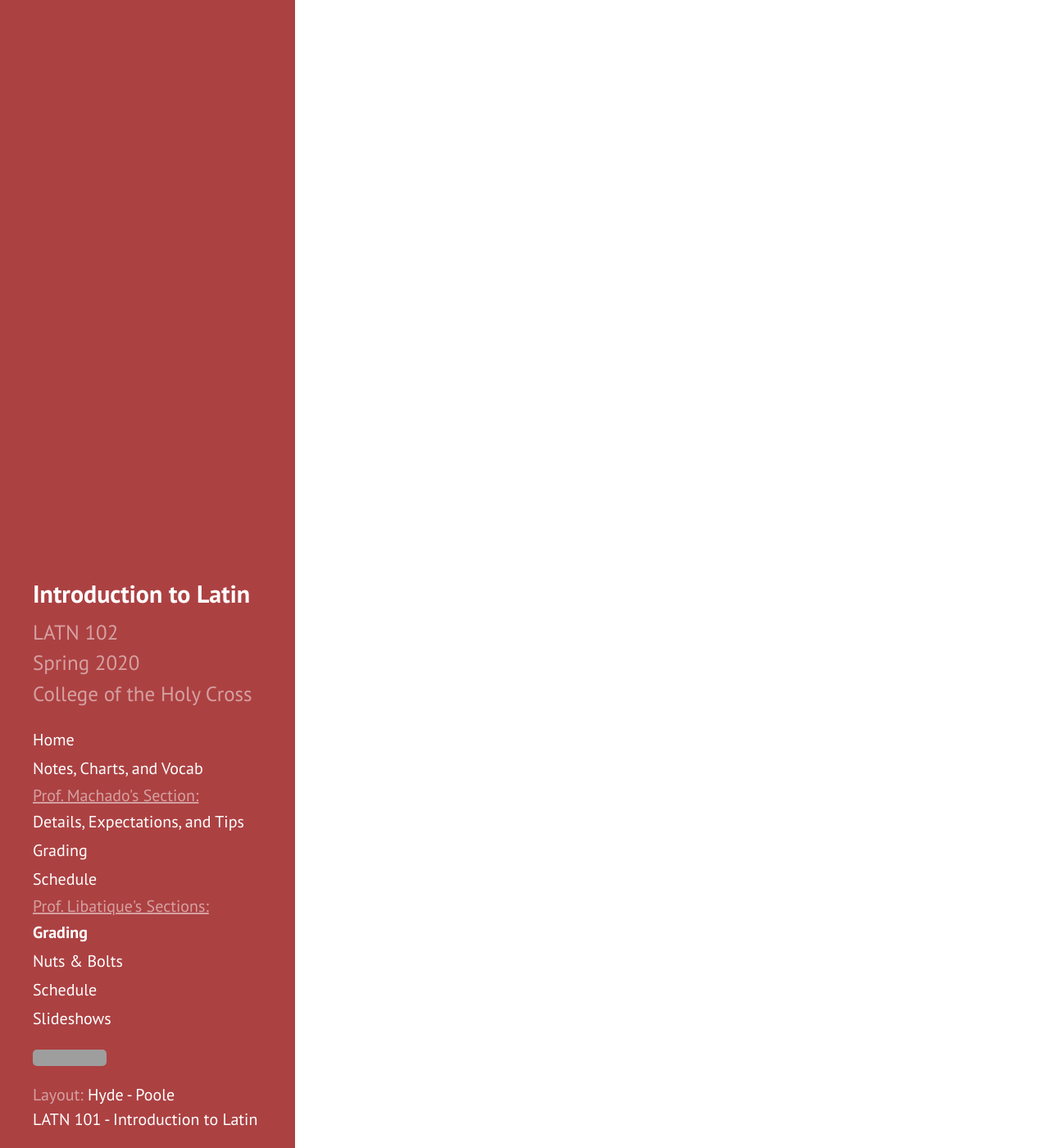
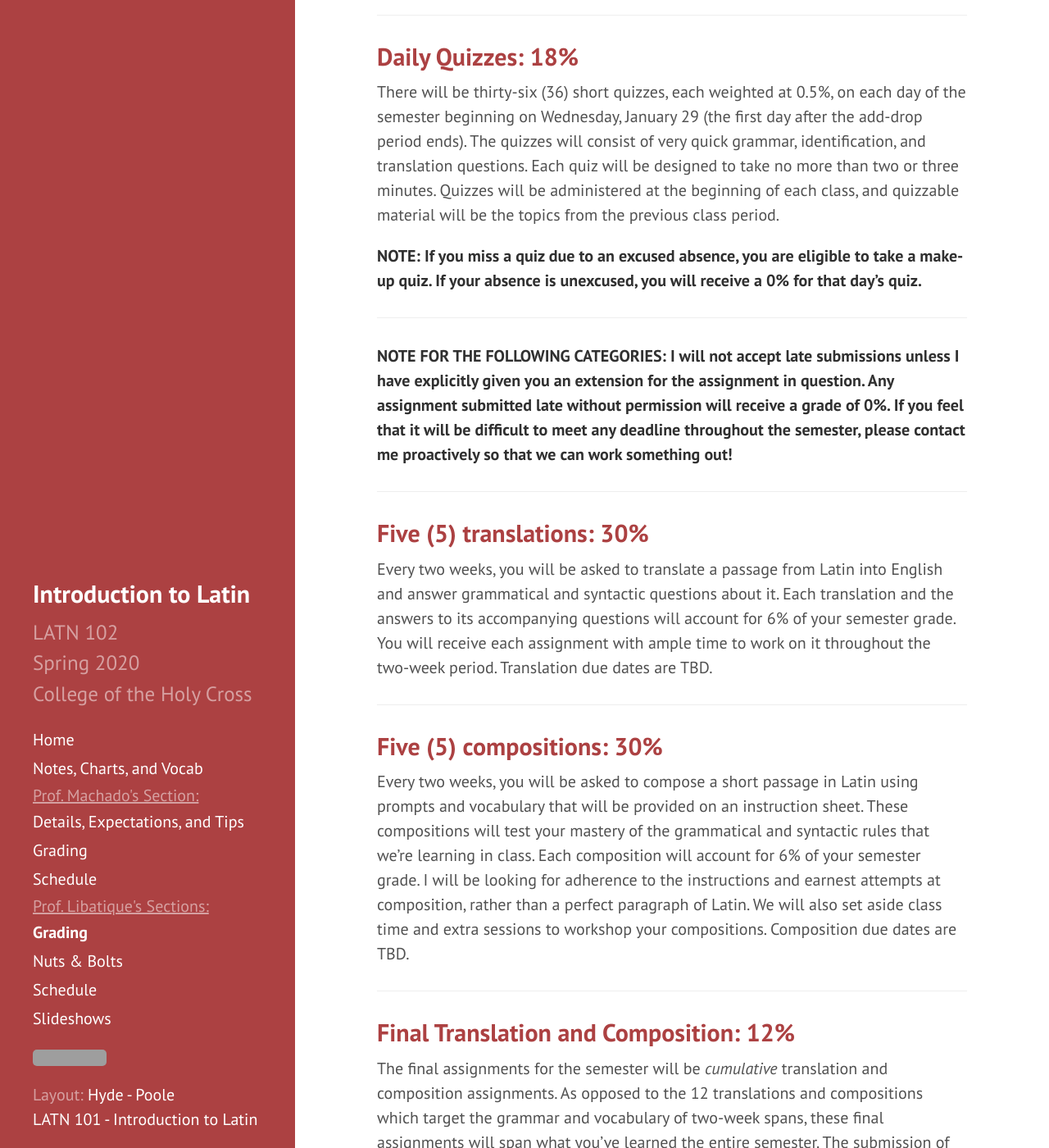
Before and after one commit to DLibatique/LATN102-S20, a Jekyll site: the page built from _pages/grading-DL.md, in a window 1280 px wide and 1400 px high, scrolled down 614 px. Shown: the whole window at 82% size. Built offline with Jekyll 4.4.1, drawn with Linux system fonts in a browser that asks for light colours; some of the changed text lies outside the part shown; grey boxes are pictures that could not be loaded.

Commit message:
added grading guidelines

```diff
--- a/_pages/grading-DL.md
+++ b/_pages/grading-DL.md
@@ -6,4 +6,57 @@ short_title: Grading
 permalink: grading-DL
 ---
 
-TBD
+***
+
+[Attendance and Participation](#attendance-and-participation-10) \| [Daily Quizzes](#daily-quizzes-18) \| [Translations](#six-6-translations-36) \| [Compositions](#six-6-compositions-36) \| [Final Translation and Composition](#final-translation-and-composition-12) \| [Revisions](#revisions) \| [Semester Grade](#semester-grade)
+
+***
+
+## Attendance and Participation: 10%
+You must attend each class and actively engage with the material being taught (i.e., no distractions via cell phones or Facebook, no disruption of the class by having personal conversations, etc.). **Participation is not optional; if you do not volunteer, I will call on you.** Latin is a challenging language and requires engagement both inside and outside of the classroom; in addition to being an active participant in class, you are also expected to spend time outside of class reviewing your grammatical and syntactic concepts and practicing translation. **Attendance will be tracked via the daily quizzes.**
+
+***
+
+## Daily Quizzes: 18%
+There will be thirty-six (36) short quizzes, each weighted at 0.5%, on each day of the semester beginning on Wednesday, January 29 (the first day after the add-drop period ends). The quizzes will consist of very quick grammar, identification, and translation questions. Each quiz will be designed to take no more than two or three minutes. Quizzes will be administered at the beginning of each class, and quizzable material will be the topics from the previous class period.
+
+**NOTE: If you miss a quiz due to an excused absence, you are eligible to take a make-up quiz. If your absence is unexcused, you will receive a 0% for that day’s quiz.**
+
+***
+
+**NOTE FOR THE FOLLOWING CATEGORIES: I will not accept late submissions unless I have explicitly given you an extension for the assignment in question. Any assignment submitted late without permission will receive a grade of 0%. If you feel that it will be difficult to meet any deadline throughout the semester, please contact me proactively so that we can work something out!**
+
+***
+
+## Five (5) translations: 30%
+Every two weeks, you will be asked to translate a passage from Latin into English and answer grammatical and syntactic questions about it. Each translation and the answers to its accompanying questions will account for 6% of your semester grade. You will receive each assignment with ample time to work on it throughout the two-week period. Translation due dates are TBD.
+
+***
+
+## Five (5) compositions: 30%
+Every two weeks, you will be asked to compose a short passage in Latin using prompts and vocabulary that will be provided on an instruction sheet. These compositions will test your mastery of the grammatical and syntactic rules that we’re learning in class. Each composition will account for 6% of your semester grade. I will be looking for adherence to the instructions and earnest attempts at composition, rather than a perfect paragraph of Latin. We will also set aside class time and extra sessions to workshop your compositions. Composition due dates are TBD.
+
+***
+
+## Final Translation and Composition: 12%
+
+The final assignments for the semester will be *cumulative* translation and composition assignments. As opposed to the 12 translations and compositions which target the grammar and vocabulary of two-week spans, these final assignments will span what you've learned the entire semester. The submission of both is due TBD. I will grade and return them by TBD, and if you decide to complete a revision of each or both (see below), the revision(s) will be due TBD.
+
+***
+
+## Revisions
+You have an opportunity on every translation and composition assignment (including the final ones) to submit a revision according to my corrections and observations for the chance at a higher grade. If the grade on the revision is higher than the original grade, I will average the two together, and that will stand as your grade for that assignment. If the grade on the revision is lower than the original, the original grade will stand as your grade for that assignment. If you opt not to complete a revision, your original grade will stand. If you decide to complete a revision, it will be due a week after the original due date (see the detailed schedule for specific dates), except for the final translation and composition assignments, on which see above.
+
+***
+
+## Semester Grade
+
+The final grade will be calculated as a percentage out of 100; then, it will be converted to a letter grade according to the following scheme:
+
+A = 96-100%; A- = 90-95%
+B+ = 87-89%; B = 84-86%; B- = 80-83%
+C+ = 77-79%; C = 74-76%; C- = 70-73%
+D+ = 67-69%; D = 65-66%
+F = 0-64%
+
+Grades ending in .45 or greater will be rounded up to the nearest whole number; grades ending in .44 or less will be rounded down to the nearest whole number.
```
